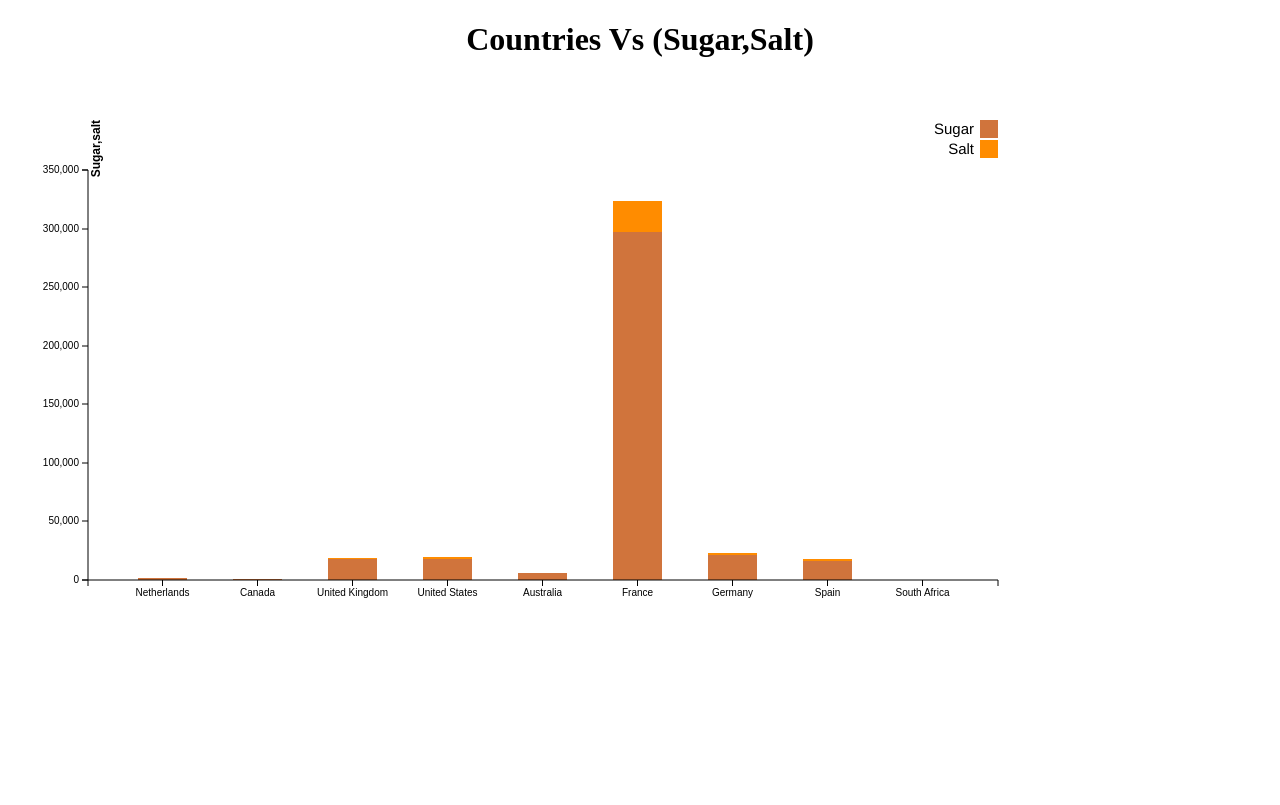
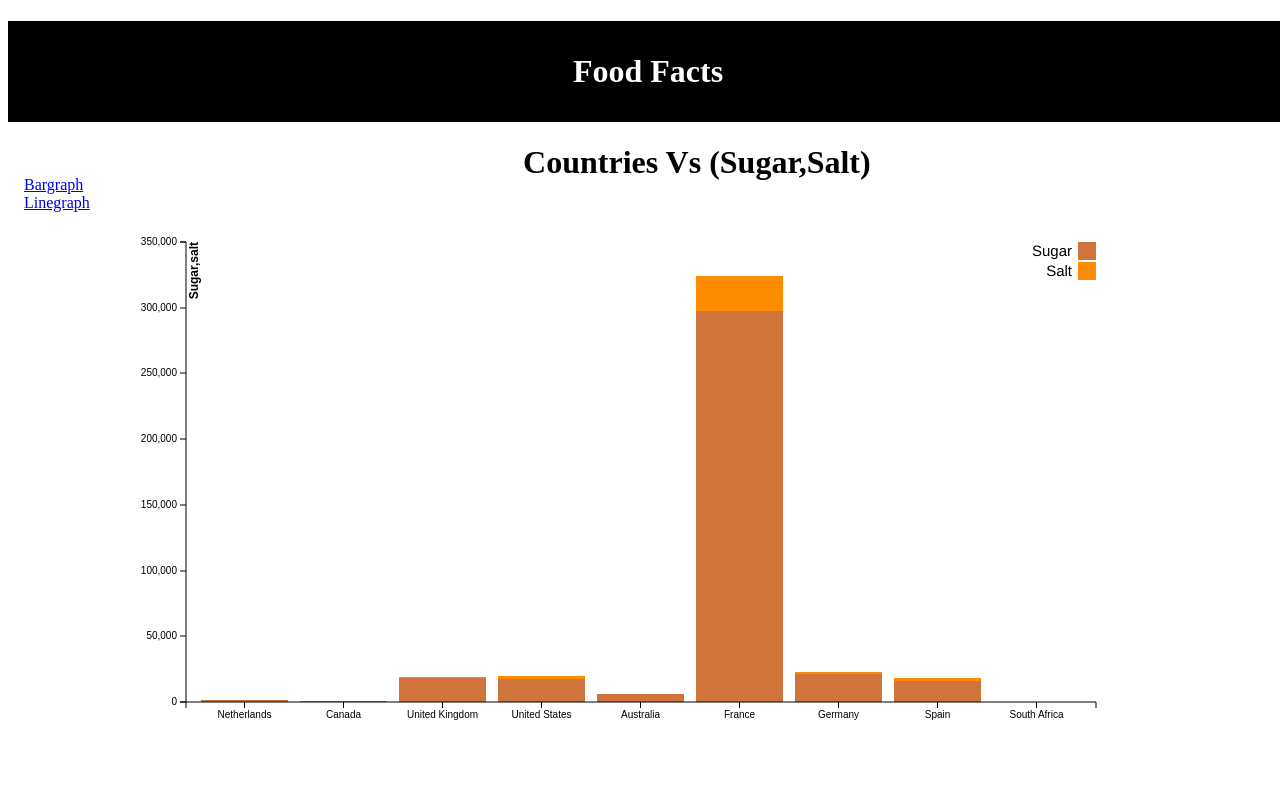
Before and after one commit to sujimandu/data-munging, a plain HTML site: page html/bar.html in a window 1280 px wide. Drawn offline with nearby package versions, Linux system fonts and the light colour scheme.

Commit message:
background img

```diff
--- a/css/index.css
+++ b/css/index.css
@@ -17,3 +17,9 @@ nav ul{
 	padding: 0;
 
 }
+body{
+	width: 100%;
+	height: 100%;
+	background-repeat: no-repeat;
+	background-size: 100%;
+}
--- a/css/line.css
+++ b/css/line.css
@@ -1,6 +1,6 @@
  body {
   font: 10px sans-serif;
-  background: pink;
+  background: white;
 }
 .x.axis path {
     display: none;
--- a/html/bar.html
+++ b/html/bar.html
@@ -4,11 +4,15 @@
   <meta charset="utf-8">
   <title>BarChart</title>
   <link href="../css/bar.css" rel="stylesheet">
+  <link href="../css/index.css" rel="stylesheet">
 </head>
 <body >
+<header><h1>Food Facts</h1></header>
+<nav>
+<ul><li><a href="../html/bar.html">Bargraph</a></li>
+<li><a href="../html/line.html">Linegraph</a></li></ul>
+</nav>
   <h1 style="text-align:center;">Countries Vs (Sugar,Salt)</h1>
-
-
   <script src="https://d3js.org/d3.v3.min.js" charset="utf-8"></script>
   <script src="../js/bar.js"></script>
 </body>
--- a/js/bar.js
+++ b/js/bar.js
@@ -2,8 +2,8 @@
     width=1000-margin.left-margin.right,
     height=600-margin.top-margin.bottom;
 
-  var horizontal=d3.scale.ordinal().rangeRoundBands([0,width],.48),
-    vertical=d3.scale.linear().rangeRound([height,50]);
+  var horizontal=d3.scale.ordinal().rangeRoundBands([0,width],.12),
+    vertical=d3.scale.linear().rangeRound([height,0]);
 
   var color = d3.scale.ordinal().range(["#d0743c","#ff8c00"]);
 
```
Also changed, not shown: html/line.html (+6 -1 lines), index.html (+2 -1 lines), html/food.png (added).
